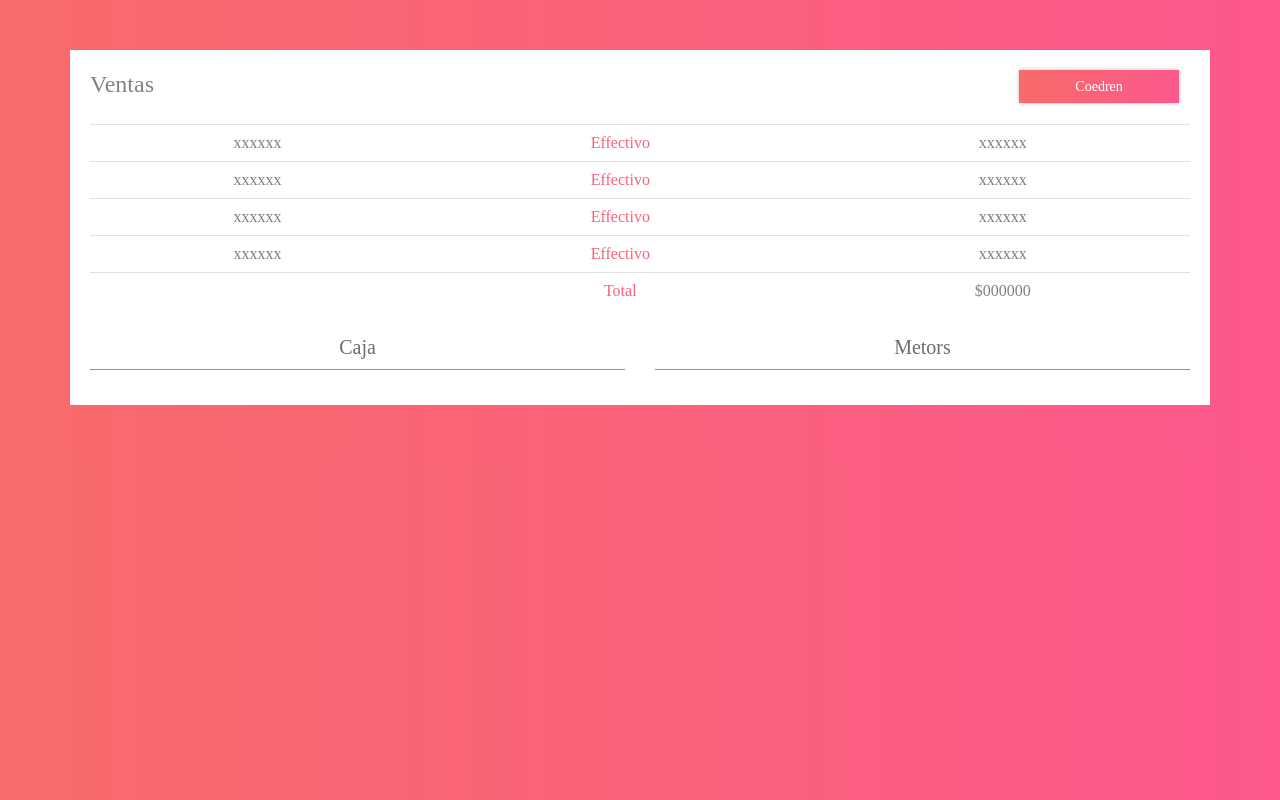
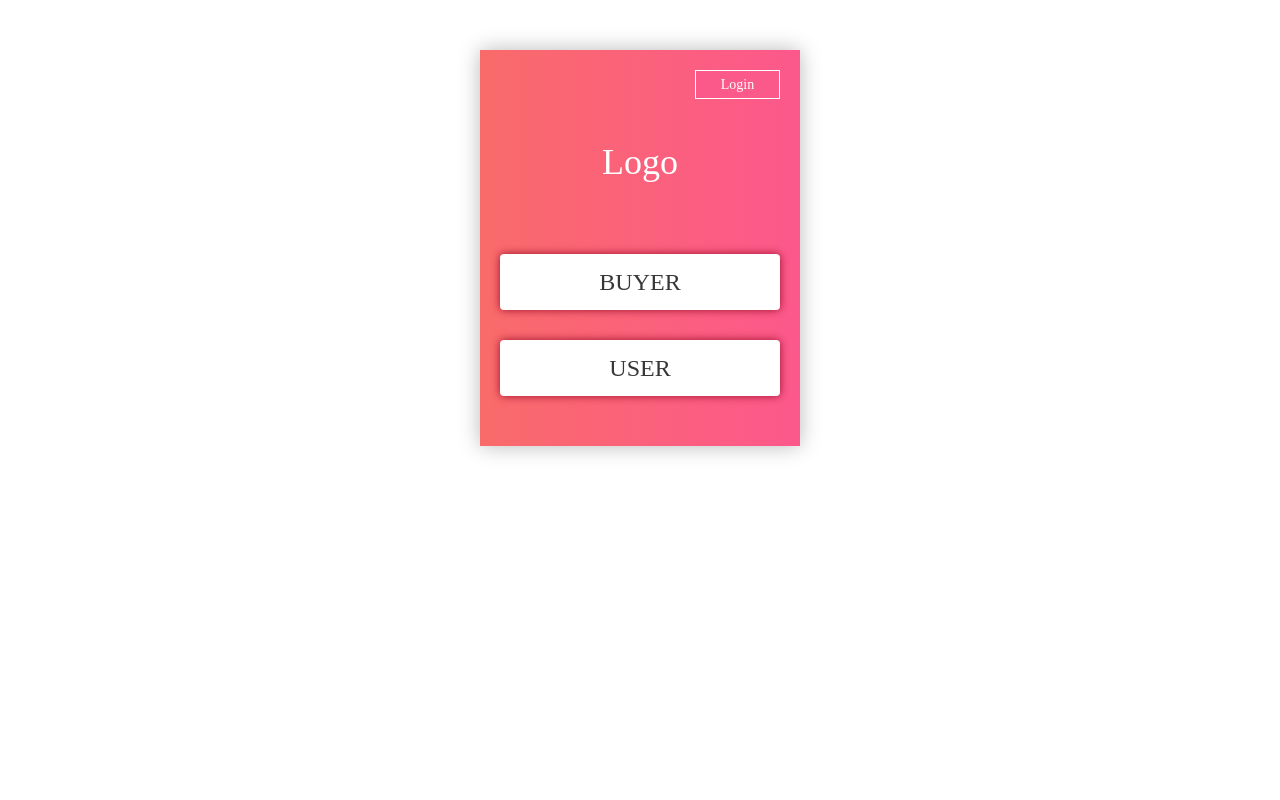
Before and after one commit to biswa4u85/gasStation-ReactApp, a React (Create React App) app: page / in a window 1280 px wide. Built offline with nearby package versions, Linux system fonts and the light colour scheme; a web font is replaced by a local one.

Commit message:
Design changes

```diff
--- a/src/App.js
+++ b/src/App.js
@@ -19,59 +19,12 @@ class App extends Component {
 
   render() {
     return (
-      <div>
-        <div className="container contentBg">
-          <div className="row">
-            <div className="col-sm-6 col-6">
-              <h2>Ventas</h2>
-            </div>
-            <div className="col-sm-6 col-6">
-              <button className="defaultButt float-right">Coedren</button>
-            </div>
-          </div>
-          <div className="row">
-            <div className="col-sm-12">
-            <table class="table ventasTable">
-                    <tbody>
-                      <tr>
-                        <td>xxxxxx</td>
-                        <td>Effectivo</td>
-                        <td>xxxxxx</td>
-                      </tr>
-                      <tr>
-                        <td>xxxxxx</td>
-                        <td>Effectivo</td>
-                        <td>xxxxxx</td>
-                      </tr>
-                      <tr>
-                        <td>xxxxxx</td>
-                        <td>Effectivo</td>
-                        <td>xxxxxx</td>
-                      </tr>
-                      <tr>
-                        <td>xxxxxx</td>
-                        <td>Effectivo</td>
-                        <td>xxxxxx</td>
-                      </tr>
-                      <tr>
-                        <td></td>
-                        <td>Total</td>
-                        <td>$000000</td>
-                      </tr>
-                    </tbody>
-            </table>
-            </div>
-          </div>
-          <div className="row calculationArea">
-            <div className="col-sm-6 col-6">
-              <h3>Caja</h3>
-            </div>
-            <div className="col-sm-6 col-6">
-              <h3>Metors</h3>
-            </div>
-          </div>
+        <div className="loginBg">
+            <button className="loginBbutt">Login</button>
+            <div className="logo">Logo</div>
+            <button className="defaultButt">BUYER</button>
+            <button className="defaultButt">USER</button>
         </div>
-      </div>
     );
   }
 }
--- a/src/styles/main.scss
+++ b/src/styles/main.scss
@@ -36,10 +36,6 @@
 body{
     margin:0;
     padding:0;
-    font-family:Arial, Helvetica, sans-serif;
-    background: linear-gradient(to right, #f96b6a , #fc588c);
-    margin-top:50px;
-    margin-bottom: 50px;
     font-family: 'robotoregular';
 }
 
@@ -47,6 +43,52 @@ img{
     max-width: 100%;
     height: auto;
 }
+.contentCotainer{
+    background: linear-gradient(to right, #f96b6a , #fc588c);
+    margin-top:50px;
+    margin-bottom: 50px;
+}
+
+    .loginBg{
+        width:320px;
+        padding:20px;
+        background: linear-gradient(to right, #f96b6a , #fc588c);
+        box-shadow: 0 0 20px #b9b9b9;
+        margin: 50px auto 0;
+        .logo{
+            display: block;
+            text-align: center;
+            font-size: 36px;
+            font-family: 'robotobold';
+            padding: 65px 0;
+            color: #fff;
+        }
+        .defaultButt{
+            font-size: 24px;
+            color:#373737;
+            font-family: 'robotobold';
+            border:none;
+            background: #fff;
+            padding:10px 0;
+            border-radius: 4px;
+            box-shadow: 0 0 8px #9c102b;
+            width:100%;
+            margin-bottom: 30px;
+            cursor: pointer;
+        }
+        .loginBbutt{
+            width: 85px;
+            border: solid 1px #fff;
+            padding: 3px 10px;
+            font-size: 14px;
+            color: #fff;
+            font-family: 'robotobold';
+            float: right;
+            background: #fc598b;
+            cursor: pointer;
+        }
+    }
+
 
 .contentBg{
     background: #fff;
@@ -75,6 +117,7 @@ img{
         padding: 6px 0;
         @media screen and (max-width:414px) {
             margin-bottom: 25px;
+            min-width: 100px;
         }
     }
     .totalBar{
@@ -143,10 +186,100 @@ img{
         }
         .calcList{
             display:block;
+            @media screen and (max-width:414px) {
+                padding:0;
+            }
             li{
                 display:block;
+                font-size: 16px;
+                font-weight: bold;
+                color: #a5a5a5;
+                .form-group{
+                    margin-bottom: 10px;
+                }
+                .smlInput{
+                    width:40%;
+                    background: #fff;
+                    border:solid 1px #c8c8c8;
+                    padding: 3px 5px;
+                    display: inline-block;
+                    border-radius: 0;
+                    font-size: 14px;
+                }
+                .compliantTxt{
+                    color:#fb617b;
+                    padding: 0 25px;
+                    display: inline-block;
+                }
+                .compliantAmt{
+                    padding: 0 25px 0 0;
+                    display: inline-block;
+                    min-width: 65px;
+                }
+                .compliantRes{
+                    padding: 0 25px;
+                    display: inline-block;
+                }
             }
         }
-    }
+        .metors{
+            display:block;
+            @media screen and (max-width:414px) {
+                padding:0;
+            }
+            li{
+                display:block;
+                font-size: 16px;
+                font-weight: bold;
+                color: #a5a5a5;
+                list-style: none;
+                .form-group{
+                    margin-bottom: 10px;
+                }
+                .smlInput{
+                    width:40%;
+                    background: #fff;
+                    border:solid 1px #c8c8c8;
+                    padding: 3px 5px;
+                    display: inline-block;
+                    border-radius: 0;
+                    font-size: 14px;
+                }
+                .compliantTxt{
+                    color:#fb617b;
+                    padding: 0 25px;
+                    display: inline-block;
+                }
+                .compliantAmt{
+                    padding: 0 25px 0 0;
+                    display: inline-block;
+                    min-width: 65px;
+                }
+                .compliantRes{
+                    padding: 0 25px;
+                    display: inline-block;
+                }
+                .totalAmt{
+                    border-top: solid 1px #cdcdcd;
+                    padding: 10px 21% 10px 0;
+                    text-align: right;
+                    display: block;
+                    margin-top: 21px;
+                    @media screen and (max-width:414px) {
+                        padding: 10px 10% 10px 0;
+                    }
+                }
+
+            }
+            li.finalAmt{
+                border-top: solid 1px #cdcdcd;
+                padding: 10px 16% 10px 0;
+                text-align: right;
+                display: block;
+                @media screen and (max-width:414px) {
+                    padding: 10px 4% 10px 0;
+                }
+            }
+    }   }
 
 }
```
Also changed, not shown: src/styles/main.css.
